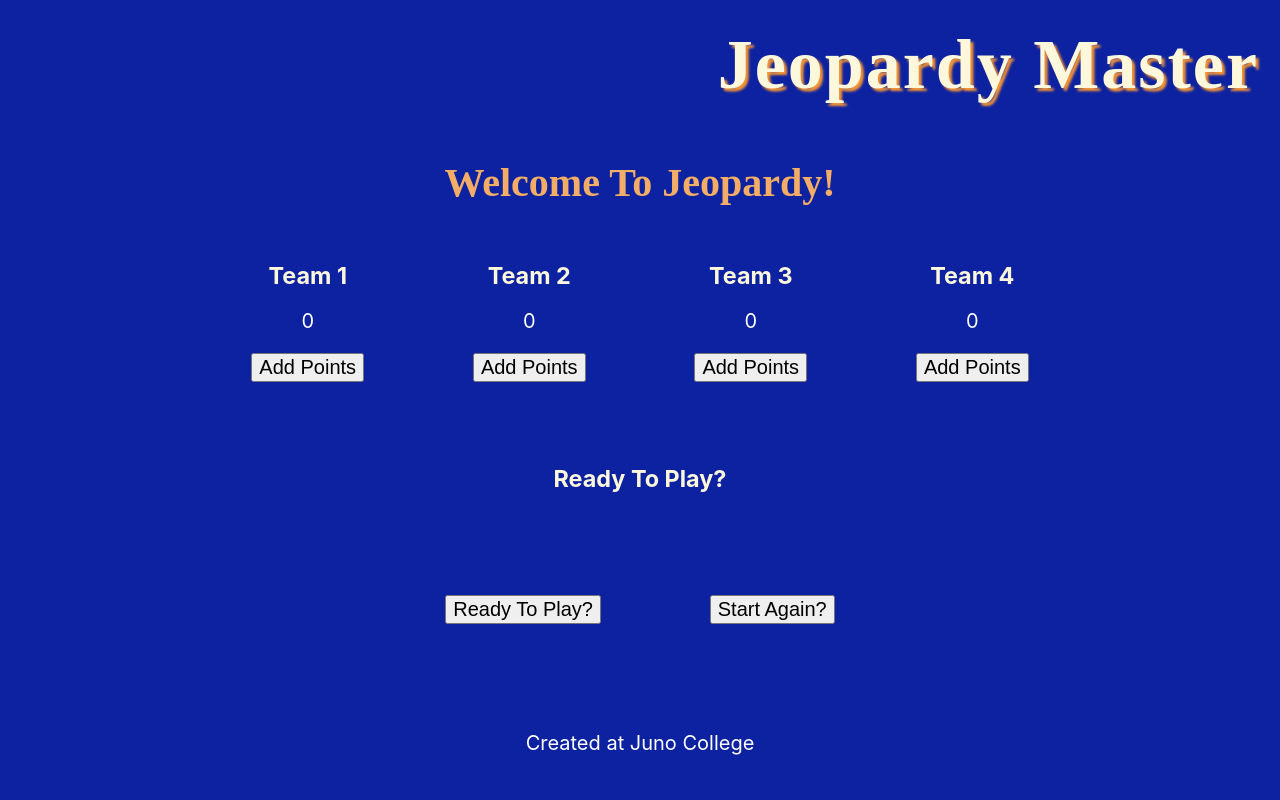
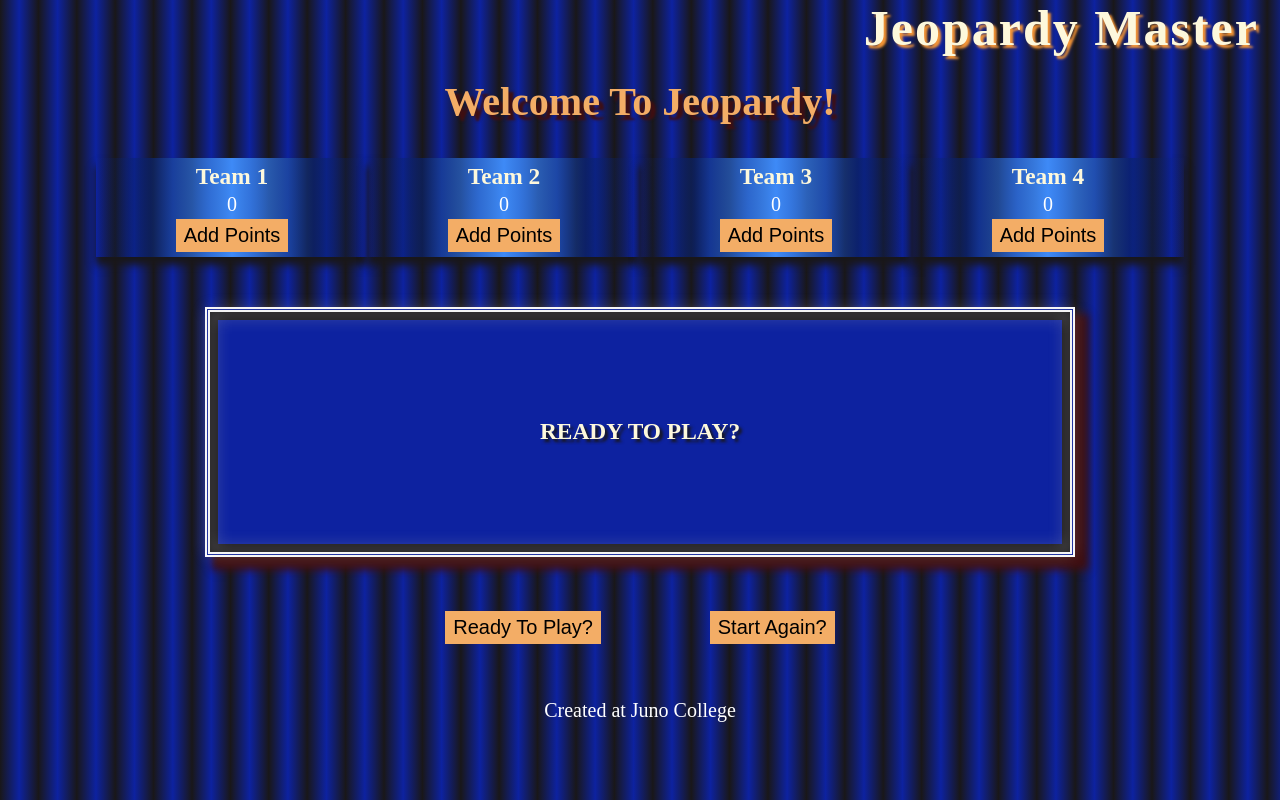
Before and after one commit to JimmyEllercamp/jeopardy-master, a React (Create React App) app: page / in a window 1280 px wide. Built offline with nearby package versions, Linux system fonts and the light colour scheme.

Commit message:
styled the body, made curtains for the backdrop, added fonts

```diff
--- a/src/App.css
+++ b/src/App.css
@@ -8,21 +8,31 @@ html { -moz-box-sizing: border-box; -webkit-box-sizing: border-box; box-sizing:
 
 .sr-only { position: absolute; width: 1px; height: 1px; margin: -1px; border: 0; padding: 0; white-space: nowrap; clip-path: inset(100%); clip: rect(0 0 0 0); overflow: hidden;}
 
-@import url('https://fonts.googleapis.com/css2?family=Black+Han+Sans&family=Luckiest+Guy&family=Ranchers&display=swap');
-/*     font-family: 'Black Han Sans', sans-serif;
+@import url('https://fonts.googleapis.com/css2?family=Black+Han+Sans&family=Crafty+Girls&family=IBM+Plex+Serif:wght@500&family=Luckiest+Guy&family=Ranchers&display=swap');
+/*   font-family: 'Black Han Sans', sans-serif;
+
+    font-family: 'Crafty Girls', cursive;
 
     font-family: 'Luckiest Guy', cursive;
 
-    font-family: 'Ranchers', cursive; */
+    font-family: 'Ranchers', cursive;
+
+    font-family: 'IBM Plex Serif', serif;
+
+    */
+
+body {
+    background-image: repeating-linear-gradient(to right, rgb(25, 23, 25), rgb(13, 34, 160) 1.5%, rgb(25, 23, 25) 3%);
+
+}
 
 .App {
   text-align: center;
   margin: 0 auto;
-  height: 100vh;
+  /* height: 100vh; */
   display: flex;
   flex-direction: column;
   justify-content: space-evenly;
-  background-color: rgb(13, 34, 160);
 }
 
 .flexing {
@@ -38,7 +48,9 @@ html {
 
 h1,
 h2,
-h3 {
+h3,
+p,
+a {
   padding: 0;
   margin: 0;
   color: rgb(253, 248, 220);
@@ -59,8 +71,8 @@ header {
 
 h1 {
   text-align: end;
-  margin-bottom: 5%;
-  font-size: 3.5rem;
+  margin-bottom: 2%;
+  font-size: 2.5rem;
   position: relative;
   left: 75px;
   text-shadow: 3px 3px 2.5px rgb(245, 149, 53);
@@ -73,15 +85,29 @@ header h2 {
   font-family: 'Luckiest Guy', cursive;
   font-size: 2rem;
   color: rgb(243, 173, 102);
+  text-shadow: 5px 5px 2.5px rgb(63, 15, 18);
+
 }
 
 
 
 .teams {
-  /* height: 30%; */
-    /* border: 4px solid blue; */
-    /* height: 10%; */
 
+
+}
+
+li {
+  /* border: 1px solid white; */
+  width: 35%;
+  padding: 5px 0;
+  /* margin: 0 5%; */
+  background-image: linear-gradient(to right, rgba(100, 136, 247, 0), rgba(10, 34, 107, 0.7) 20%, rgb(62, 138, 247) 50%, rgba(10, 34, 107, 0.7) 80%, rgba(100, 136, 247, 0) 100%);
+  box-shadow: 0 8px 8px rgb(25, 23, 25);
+  font-family: 'Crafty Girls', cursive;
+}
+
+li p {
+  padding: 3px 0;
 }
 
 .gameCard {
@@ -95,12 +121,49 @@ header h2 {
 }
 
 .playCard {
+  font-family: 'IBM Plex Serif', serif;
+  text-transform: uppercase;
+  text-shadow: 3px 3px 3px rgb(25, 23, 25);
+  font-size: 1rem;
+  background-color:rgb(13, 34, 160);
+  z-index: 10;
+  width: 80%;
+  height: 250px;
+  margin: 0 auto;
+  position: relative;
   display: flex;
   flex-direction: column;
-  justify-content: center;
+  justify-content: space-evenly;
   align-items: center;
-  padding-top: 50px;
-  /* border: 1px solid seagreen; */
+  margin-top: 50px;
+  border: 5px double white;
+  box-shadow: 10px 10px 8px 3px rgb(63, 15, 18);
+}
+
+.playCard h2 {
+  max-width: 90%;
+}
+
+.playCard::before {
+  content: " ";
+  position: absolute;
+  z-index: -1;
+  top: 0px;
+  right: 0px;
+  bottom: 0px;
+  left: 0px;
+  border: 8px solid rgb(25, 23, 25);
+}
+
+.playCard::after {
+  content: " ";
+  position: absolute;
+  top: 0;
+  right: 0;
+  bottom: 0;
+  left: 0;
+  border-style: groove;
+  filter:blur(8px);
 }
 
 .buttons {
@@ -122,12 +185,14 @@ ul {
   margin: 0;
 }
 
-li {
-  padding: 0 5%;
-}
-
 .wrapper {
   width: 85%;
   max-width: 1200px;
   margin: 0 auto;
 }
+
+button {
+  border: none;
+  background-color: rgb(243, 173, 102);
+  padding: 5px 8px;
+}
--- a/src/index.css
+++ b/src/index.css
@@ -1,4 +1,4 @@
-body {
+/* body {
   margin: 0;
   font-family: -apple-system, BlinkMacSystemFont, 'Segoe UI', 'Roboto', 'Oxygen',
     'Ubuntu', 'Cantarell', 'Fira Sans', 'Droid Sans', 'Helvetica Neue',
@@ -10,4 +10,4 @@ body {
 code {
   font-family: source-code-pro, Menlo, Monaco, Consolas, 'Courier New',
     monospace;
-}
+} */
```
